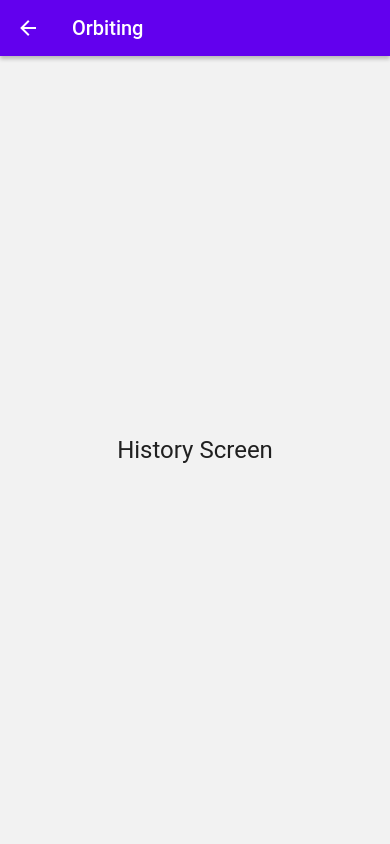
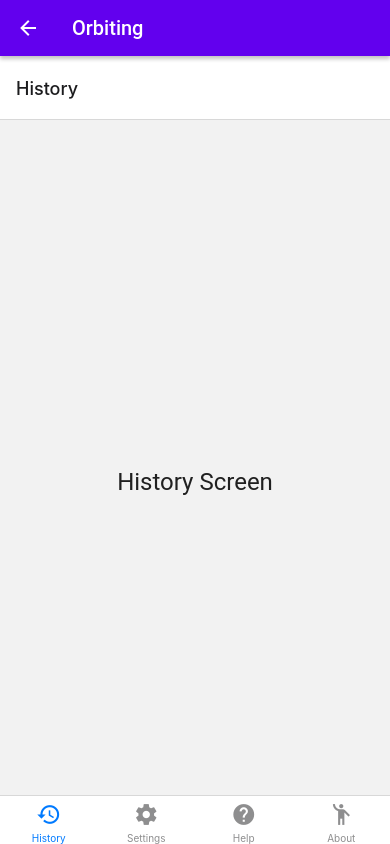
Before and after one commit to danzajac/Orbiting-App, a React Native app: screen /History in a window 390 px wide. Built offline with nearby package versions, Linux system fonts and the light colour scheme.

Commit message:
added bottom menu to settings section

```diff
--- a/App.js
+++ b/App.js
@@ -4,14 +4,14 @@ import React from 'react';
 import { NavigationContainer } from '@react-navigation/native';
 import { createNativeStackNavigator } from '@react-navigation/native-stack';
 
+import { createBottomTabNavigator } from '@react-navigation/bottom-tabs';
 
 import { Provider as PaperProvider } from 'react-native-paper';
 
 import CustomNavigationBar from './components/NavBar';
+import { MaterialIcons } from "@expo/vector-icons";
 
 // import localizations from './localizations';
-
-
 
 
 import EditorScreen from './Screens/Editor'
@@ -19,6 +19,50 @@ import HistoryScreen from './Screens/History'
 import SettingsScreen from './Screens/Settings'
 import HelpScreen from './Screens/Help'
 import AboutScreen from './Screens/About'
+
+
+const UtilityTab = createBottomTabNavigator();
+
+function UtilityStackScreen() {
+  return (
+    <UtilityTab.Navigator backBehavior='history' screenOptions={{
+      tabBarStyle: { position: 'absolute' },
+
+    }}>
+      <UtilityTab.Screen name="History" component={HistoryScreen} options={{
+        title: 'History',
+        tabBarIcon: ({ color, size }) => (
+          <MaterialIcons name="history" color={color} size={size} />
+        ),
+      }} />
+      <UtilityTab.Screen name="Settings" options={{
+
+        tabBarIcon: ({ color, size }) => (
+          <MaterialIcons name="settings" color={color} size={size} />
+        ),
+
+
+      }} component={SettingsScreen} />
+      <UtilityTab.Screen name="Help" options={{
+
+        tabBarIcon: ({ color, size }) => (
+          <MaterialIcons name="help" color={color} size={size} />
+        ),
+
+
+      }} component={HelpScreen} />
+      <UtilityTab.Screen name="About" options={{
+
+        tabBarIcon: ({ color, size }) => (
+          <MaterialIcons name="emoji-people" color={color} size={size} />
+
+        ),
+      }} component={AboutScreen} />
+    </UtilityTab.Navigator>
+  );
+}
+
+
 
 const Stack = createNativeStackNavigator();
 
@@ -33,10 +77,8 @@ function App() {
           }}>
 
           <Stack.Screen name="Editor" component={EditorScreen} options={{ headerShown: false, title: 'Orbiting' }} />
-          <Stack.Screen name="History" component={HistoryScreen} />
-          <Stack.Screen name="Settings" component={SettingsScreen} />
-          <Stack.Screen name="Help" component={HelpScreen} />
-          <Stack.Screen name="About" component={AboutScreen} />
+          <Stack.Screen name="History" component={UtilityStackScreen} />
+
         </Stack.Navigator>
       </NavigationContainer>
     </PaperProvider>
@@ -44,5 +86,4 @@ function App() {
 }
 
 
-
 export default App;
--- a/package.json
+++ b/package.json
@@ -9,6 +9,7 @@
   },
   "dependencies": {
     "@expo/webpack-config": "^0.17.0",
+    "@react-navigation/bottom-tabs": "^6.3.2",
     "@react-navigation/native": "^6.0.11",
     "@react-navigation/native-stack": "^6.7.0",
     "expo": "~46.0.2",
```
Also changed, not shown: Screens/Editor.js (line endings or trailing spaces), 1 other file (tests, documents, lock files or other folders).
